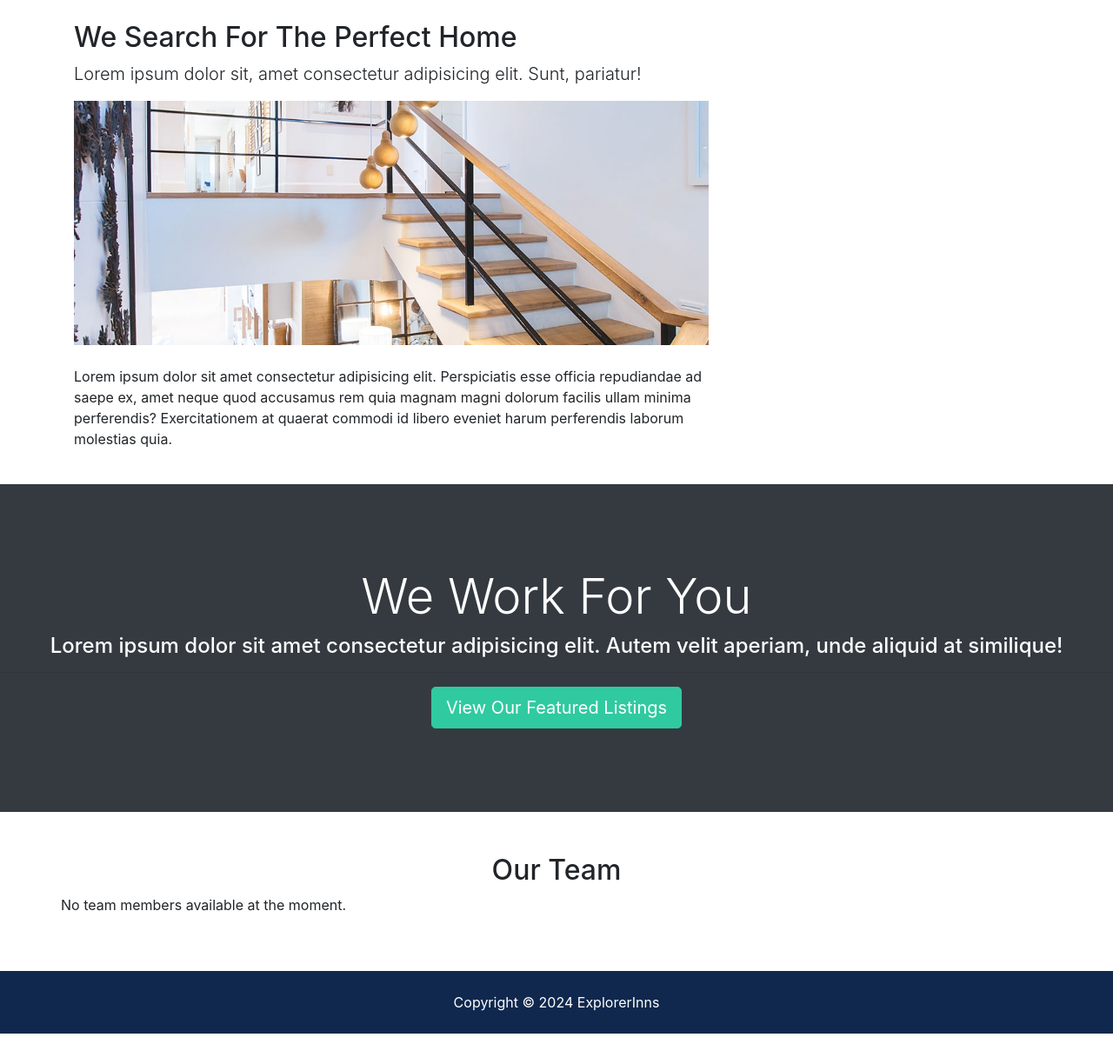
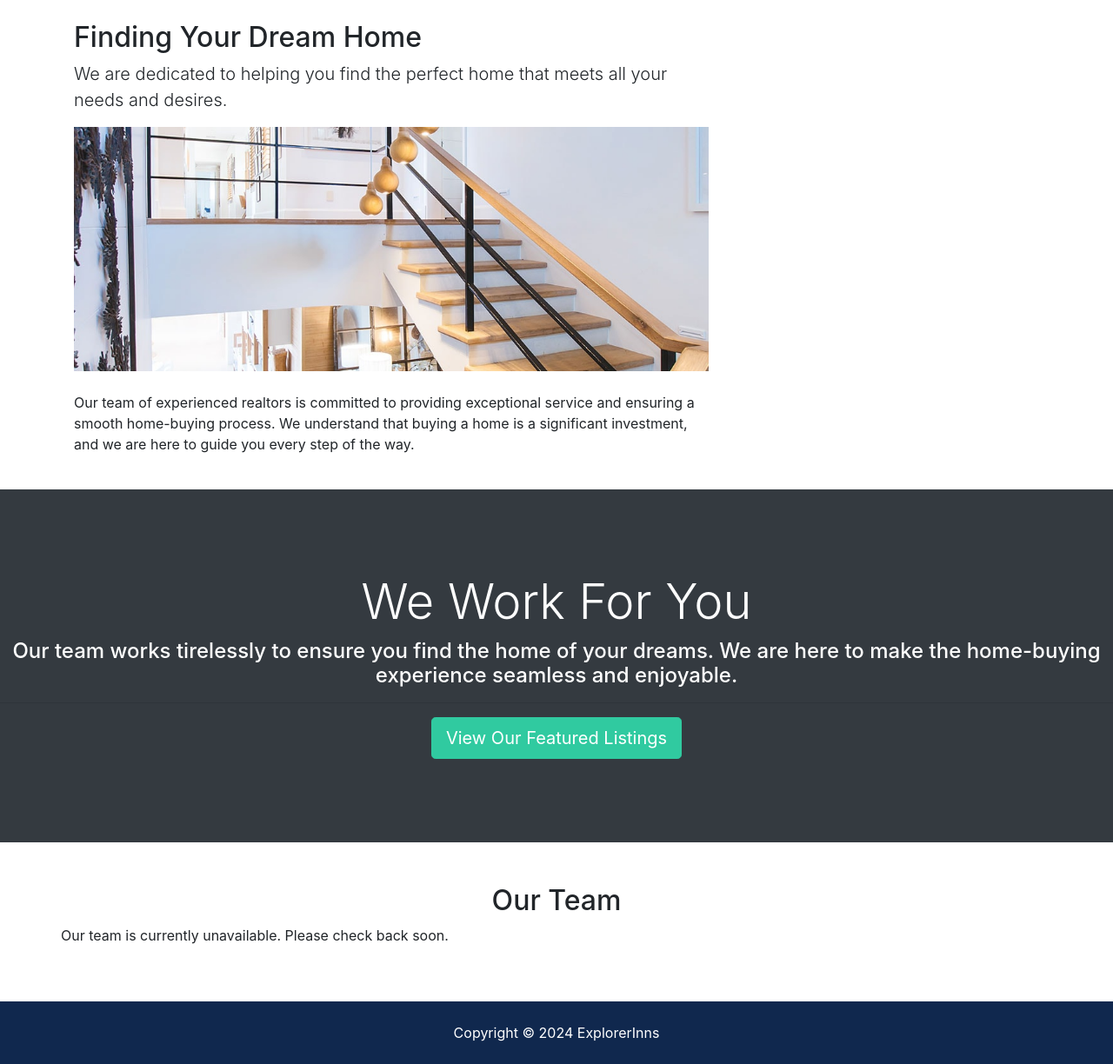
Before and after one commit to Ashking1956/ExplorerInns, a Django app: page /about_us/ in a window 1280 px wide. Shown: the part 56-1280 px from the top of the page at 87% size. Before the commit the page ends 1245 px from the top, so only its background shows below. Run offline with Django 4.2, Linux system fonts and the light colour scheme; data that the repository does not hold is empty; some libraries are stand-ins or nearby versions.

Commit message:
Finalized the Design! First Iteration Done!!

```diff
--- a/main/templates/about_us.html
+++ b/main/templates/about_us.html
@@ -6,18 +6,16 @@ About Us
   <div class="container">
     <div class="row">
       <div class="col-md-8">
-        <h2>We Search For The Perfect Home</h2>
+        <h2>Finding Your Dream Home</h2>
         <p class="lead">
-          Lorem ipsum dolor sit, amet consectetur adipisicing elit. Sunt,
-          pariatur!
+          We are dedicated to helping you find the perfect home that meets all your needs and desires.
         </p>
         <img src="{% static 'img/about.jpg' %}" alt="About Us Image" />
         <p class="mt-4">
-          Lorem ipsum dolor sit amet consectetur adipisicing elit. Perspiciatis
-          esse officia repudiandae ad saepe ex, amet neque quod accusamus rem
-          quia magnam magni dolorum facilis ullam minima perferendis?
-          Exercitationem at quaerat commodi id libero eveniet harum perferendis
-          laborum molestias quia.
+          Our team of experienced realtors is committed to providing exceptional
+          service and ensuring a smooth home-buying process. We understand that
+          buying a home is a significant investment, and we are here to guide
+          you every step of the way.
         </p>
       </div>
       <div class="col-md-4">
@@ -32,8 +30,9 @@ About Us
             <h5 class="card-title">Seller Of The Month</h5>
             <h6 class="text-secondary">{{ realtor.name }}</h6>
             <p class="card-text">
-              Lorem ipsum dolor sit amet consectetur adipisicing elit. Omnis
-              nesciunt amet, illo itaque similique repellat.
+              Congratulations to our top-performing realtor, {{ realtor.name }}.
+              With exceptional dedication and outstanding results, {{ realtor.name }} is our
+              Realtor of the Month.
             </p>
           </div>
         </div>
@@ -47,8 +46,8 @@ About Us
 <section id="work" class="bg-dark text-white text-center">
   <h2 class="display-4">We Work For You</h2>
   <h4>
-    Lorem ipsum dolor sit amet consectetur adipisicing elit. Autem velit
-    aperiam, unde aliquid at similique!
+    Our team works tirelessly to ensure you find the home of your dreams.
+    We are here to make the home-buying experience seamless and enjoyable.
   </h4>
   <hr />
   <a href="{% url 'listings' %}" class="btn btn-secondary text-white btn-lg">
@@ -77,7 +76,7 @@ About Us
         <p><i class="fas fa-envelope-open"></i> {{ person.email }}</p>
       </div>
       {% endfor %} {% else %}
-      <p class="text-center">No team members available at the moment.</p>
+      <p class="text-center">Our team is currently unavailable. Please check back soon.</p>
       {% endif %}
     </div>
   </div>
--- a/main/templates/listings.html
+++ b/main/templates/listings.html
@@ -6,8 +6,7 @@
       <div class="col-md-12">
         <h1 class="display-4">Browse Our Properties</h1>
         <p class="lead">
-          Lorem ipsum dolor sit, amet consectetur adipisicing elit. Sunt,
-          pariatur!
+          Discover a wide range of properties that suit your needs and preferences.
         </p>
       </div>
     </div>
--- a/main/views.py
+++ b/main/views.py
@@ -212,20 +212,22 @@ def logout(request):
         messages.success(request, 'You are now logged out')
     return redirect(index)
 
-
 @login_required
 def dashboard(request):
-    show_add_realtor = not Realtor.objects.filter(
-        email=request.user.email).exists()
-    user_contacts = Contact.objects.order_by(
-        '-contact_date').filter(user_id=request.user.id)
-    user_listings = Listing.objects.filter(
-        realtor=get_object_or_404(Realtor, email=request.user.email))
+    show_add_realtor = not Realtor.objects.filter(email=request.user.email).exists()
+    user_contacts = Contact.objects.order_by('-contact_date').filter(user_id=request.user.id)
+
+    try:
+        realtor = Realtor.objects.get(email=request.user.email)
+        user_listings = Listing.objects.filter(realtor=realtor)
+    except Realtor.DoesNotExist:
+        user_listings = []
+
     context = {
         'contacts': user_contacts,
         'user': request.user,
         'show_add_realtor': show_add_realtor,
-        'user_listings' : user_listings
+        'user_listings': user_listings,
     }
     return render(request, 'dashboard.html', context)
 
```
Also changed, not shown: main/choices.py (deleted, +0 -63 lines), main/templates/index.html (+8 -14 lines).
